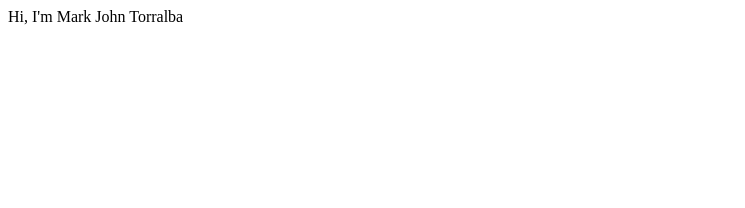
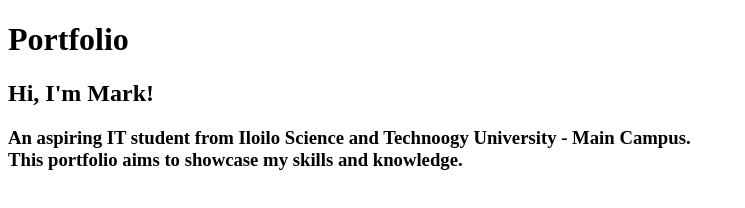
Before and after one commit to Mark-Web-Port/Portfolio, a plain HTML site: page index.html in a window 1280 px wide. Shown: the whole page, without its empty margins (0-745 px from the left). Drawn offline with Linux system fonts and the light colour scheme.

Commit message:
Made an introduction in main

```diff
--- a/index.html
+++ b/index.html
@@ -7,10 +7,14 @@
 </head>
 <body>
     <header>
-        Hi, I'm Mark John Torralba
+
     </header>
     <main>
-
+        <h1>Portfolio</h1>
+        <h2>Hi, I'm<b> Mark!</b></h2>
+        <h3>An aspiring IT student from Iloilo Science and Technoogy University - Main Campus.
+            <br> This portfolio aims to showcase my skills and knowledge.
+        </h3>
     </main>
     <footer>
 
```
